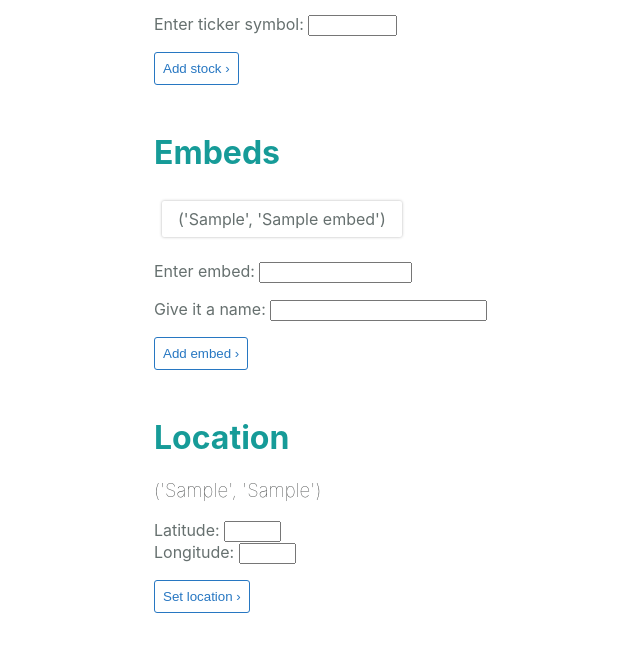
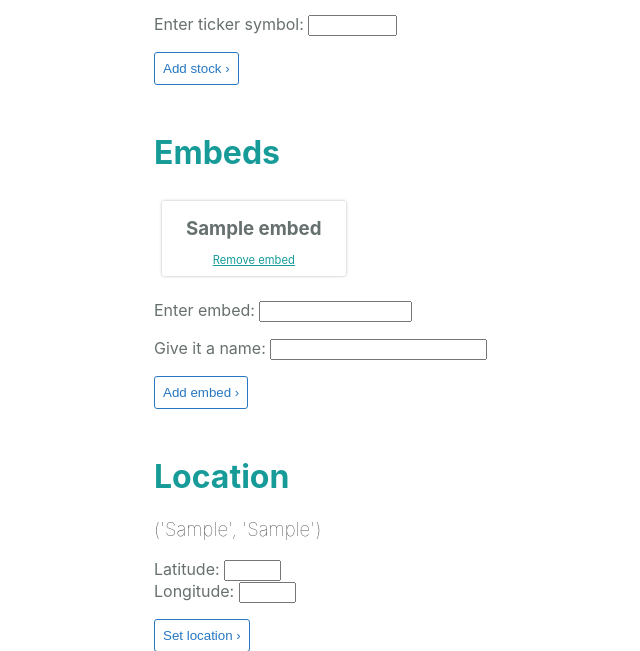
Before and after one commit to dacrands/flask-smart-monitor, a Flask app: page /settings in a window 1280 px wide. Shown: the part 355-1006 px from the top of the page, without its empty margins (102-742 px from the left). Run offline with Flask 2, Linux system fonts and the light colour scheme; a user stored in the database is signed in; tables that the repository leaves empty hold one stand-in row (values such as "Sample post").

Commit message:
DELETE /embed/<embed>

```diff
--- a/app/routes.py
+++ b/app/routes.py
@@ -146,6 +146,19 @@ def removeTodo(todo_id):
     flash('Todo not found!')
     return redirect('/settings')
 
+@app.route('/settings/embed/<embed_code>', methods=['GET', 'POST'])
+@login_required
+def removeEmbed(embed_code):
+    userEmbeds = current_user.embeds.all()
+    for embed in userEmbeds:
+        if embed.embed == embed_code:
+            db.session.delete(embed)
+            db.session.commit()
+            flash('Removed embed!')
+            return redirect('/settings')
+    flash('Embed not found!')
+    return redirect('/settings')
+
 
 @app.route('/about')
 def about():
--- a/app/templates/_inputs.html
+++ b/app/templates/_inputs.html
@@ -8,11 +8,6 @@
         {% for embed in embeds %}
           <option value="{{embed[0]}}">{{embed[-1]}}</option>
         {% endfor %}
-        <!-- <option value="0YjLf8T0lUs">--</option>
-        <option value="bdnHKdb-Oss">Fish</option>
-        <option value="bjRw0-5CYWo">Beach</option>
-        <option value="ht2TigJp88w">Space</option>
-        <option value="iGpuQ0ioPrM">Glitter</option> -->
       </select>
     </label>
     <label>Add an embed
--- a/app/templates/settings.html
+++ b/app/templates/settings.html
@@ -41,7 +41,9 @@
     <ul>
       {% for embed in embeds %}
       <li>
-        {{embed}}
+        <h3>{{embed[-1]}}</h3>
+        <a href="/settings/embed/{{embed[0]}}">Remove embed</a>
+
       </li>
       {% endfor %}
     </ul>
```
